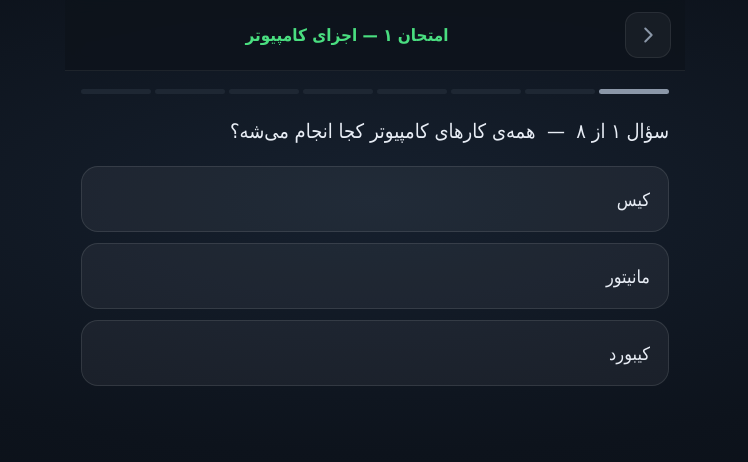
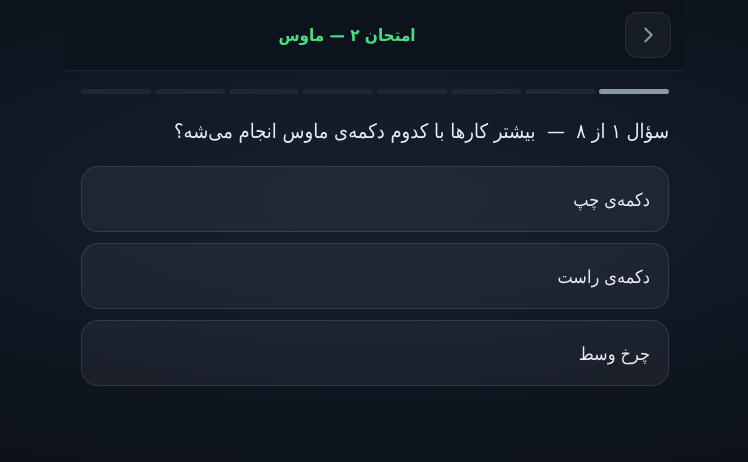
Before and after one commit to lesehawio/comi, a plain HTML site: page e-1.html in a window 1280 px wide. Shown: the whole page, without its empty margins (265-1013 px from the left). Drawn offline with Linux system fonts and the light colour scheme.

Commit message:
Update e-1.html

```diff
--- a/e-1.html
+++ b/e-1.html
@@ -6,7 +6,7 @@
 <meta name="theme-color" content="#080c12">
 <meta name="mobile-web-app-capable" content="yes">
 <meta name="apple-mobile-web-app-title" content="کامی">
-<title>امتحان ۱ — اجزای کامپیوتر</title>
+<title>امتحان ۲ — ماوس</title>
 <link rel="manifest" href="manifest.json">
 <link rel="icon" href="icon-192.png">
 <link rel="stylesheet" href="exam.css">
@@ -17,42 +17,36 @@
 
 <script>
 /* ============================================================
-   امتحان ۱ — اجزای کامپیوتر
-   ────────────────────────────────────────────────────────────
-   cap  : کارت کلیدی که نشان داده می‌شود (خالی = نشان داده نمی‌شود)
-   q    : متن سؤال
-   opts : سه جواب
-   a    : شماره‌ی جواب درست — از صفر (۰ اولی، ۱ دومی، ۲ سومی)
+   امتحان ۲ — ماوس
    ============================================================ */
 
 window.EXAM = {
-    no: 1,
-    version: 1,                     // ⬅️ این خط را تغیر بده
-    title: 'امتحان ۱ — اجزای کامپیوتر',
+    no: 2,
+    title: 'امتحان ۲ — ماوس',
     qs: [
-        { cap:'', q:'همه‌ی کارهای کامپیوتر کجا انجام می‌شه؟',
-          opts:['کیس','مانیتور','کیبورد'], a:0 },
+        { cap:'', q:'بیشتر کارها با کدوم دکمه‌ی ماوس انجام می‌شه؟',
+          opts:['دکمه‌ی چپ','دکمه‌ی راست','چرخ وسط'], a:0 },
 
-        { cap:'', q:'نتیجه‌ی کارت رو کجا می‌بینی؟',
-          opts:['کیس','مانیتور','ماوس'], a:1 },
+        { cap:'', q:'کدوم دکمه یک منو باز می‌کنه؟',
+          opts:['دکمه‌ی چپ','دکمه‌ی راست','چرخ وسط'], a:1 },
 
-        { cap:'', q:'برای روشن کردن کامپیوتر کجا رو می‌زنی؟',
-          opts:['دکمه‌ی پاور','صفحه‌ی مانیتور','چرخ ماوس'], a:0 },
+        { cap:'', q:'صفحه رو با کدوم قسمت بالا و پایین می‌بری؟',
+          opts:['چرخ وسط','دکمه‌ی چپ','دکمه‌ی راست'], a:0 },
 
-        { cap:'', q:'فلش مموری کجا می‌ره؟',
-          opts:['جک هدفون','پورت USB','پایه‌ی مانیتور'], a:1 },
+        { cap:'', q:'ماوس با کدوم قسمت می‌فهمه کجا می‌ری؟',
+          opts:['دکمه‌ها','سنسور','چرخ'], a:1 },
 
-        { cap:'', q:'هدفون کجا وصل می‌شه؟',
-          opts:['جک هدفون','پورت USB','دکمه‌ی پاور'], a:0 },
+        { cap:'', q:'سنسور ماوس کجاست؟',
+          opts:['زیر ماوس','روی ماوس','کنار چرخ'], a:0 },
 
-        { cap:'', q:'کدوم قطعه مثل «مغز» کامپیوتره؟',
-          opts:['مانیتور','کیس','کیبورد'], a:1 },
+        { cap:'', q:'برای باز کردن یک برنامه چند بار پشت سر هم کلیک می‌کنی؟',
+          opts:['یک بار','دو بار','سه بار'], a:1 },
 
-        { cap:'', q:'با کدوم وسیله حرف می‌نویسی؟',
-          opts:['کیبورد','ماوس','مانیتور'], a:0 },
+        { cap:'', q:'دکمه‌ی چپ رو با کدوم انگشت می‌زنی؟',
+          opts:['انگشت اشاره','انگشت وسط','انگشت کوچک'], a:0 },
 
-        { cap:'', q:'با کدوم وسیله می‌گی کجا بره؟',
-          opts:['کیبورد','ماوس','کیس'], a:1 }
+        { cap:'', q:'برای انتخاب یک فایل، اول چه کار می‌کنی؟',
+          opts:['روی آن کلیک می‌کنی','پاکش می‌کنی','جایش را عوض می‌کنی'], a:0 }
     ]
 };
 </script>
```
